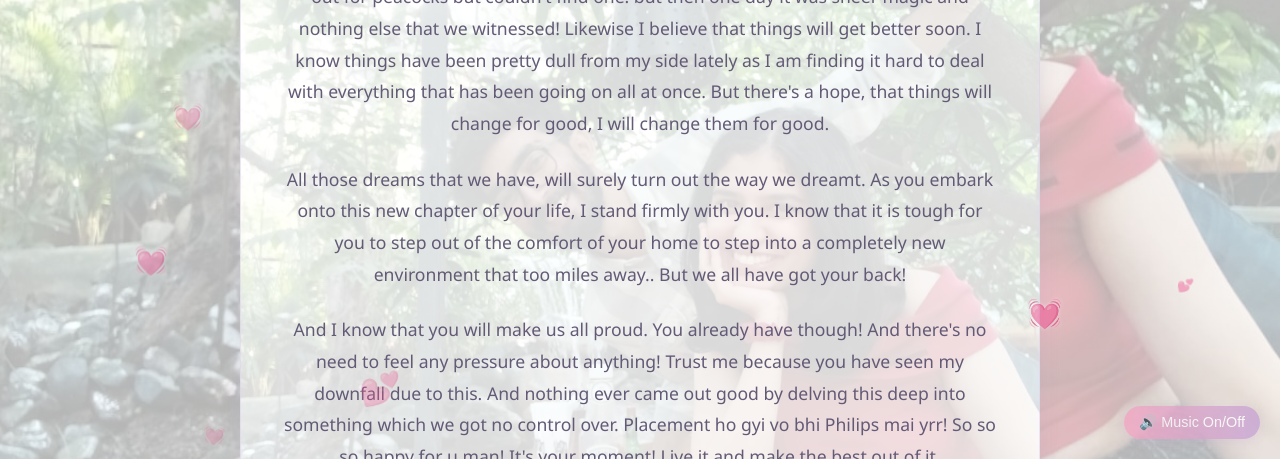
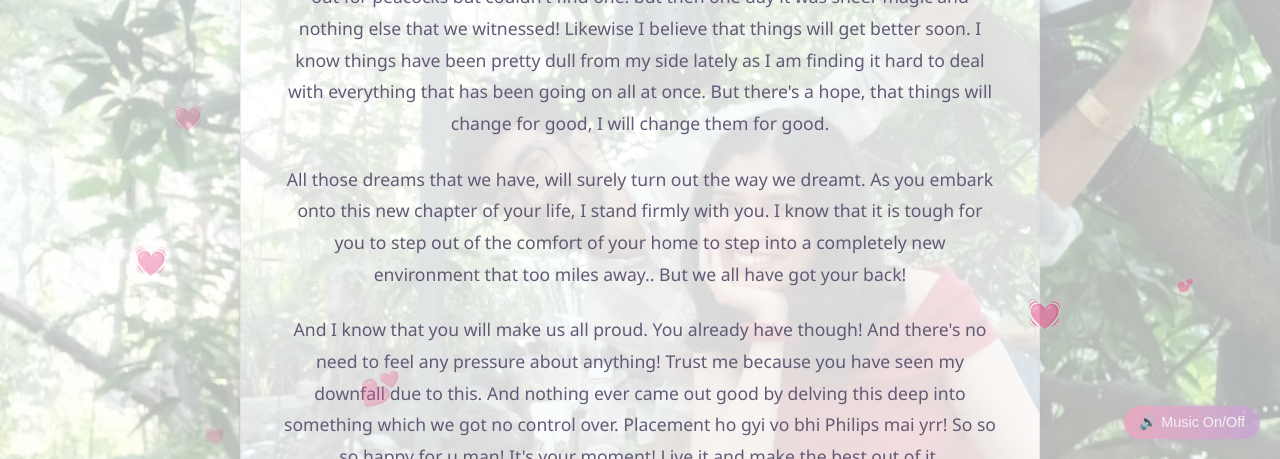
Before and after one commit to MansagarSuri/anoushka-page, a plain HTML site: page index.html in a window 1280 px wide. Shown: the part 341-800 px from the top of the page. Drawn offline with Linux system fonts and the light colour scheme.

Commit message:
Update3 index.html

```diff
--- a/index.html
+++ b/index.html
@@ -27,10 +27,7 @@
             rgba(255, 255, 255, 0.7)
           ),
           url("ourPhoto.jpg");
-        background-repeat: no-repeat;
-        background-position: center center;
-        background-attachment: fixed;
-        background-size: cover;
+         background-size: cover;
         display: flex;
         flex-direction: column;
         justify-content: center;
```
